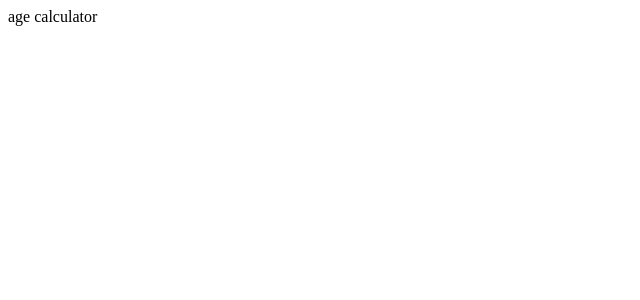
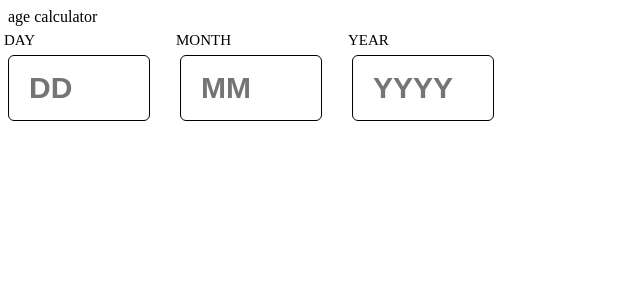
Before and after one commit to TristanAly/age-calculator_app, a React (Vite) app in the folder frontend/: page / in a window 1280 px wide. Shown: the top 300 px of the page, without its empty margins (0-640 px from the left). Built offline with nearby package versions, Linux system fonts and the light colour scheme.

Commit message:
add form simple

```diff
--- a/frontend/src/components/Form/Form.jsx
+++ b/frontend/src/components/Form/Form.jsx
@@ -0,0 +1,43 @@
+import React from "react";
+
+const Form = () => {
+  return (
+    <form>
+      <div className="labelAndInput">
+        <label htmlFor="day">DAY</label>
+        <input
+          type="number"
+          id="day"
+          name="day"
+          min="1"
+          max="31"
+          placeholder="DD"
+        />
+      </div>
+      <div className="labelAndInput">
+        <label htmlFor="month">MONTH</label>
+        <input
+          type="number"
+          id="month"
+          name="month"
+          min="1"
+          max="12"
+          placeholder="MM"
+        />
+      </div>
+      <div className="labelAndInput">
+        <label htmlFor="year">YEAR</label>
+        <input
+          type="number"
+          id="year"
+          name="year"
+          min="1850"
+          max="2024"
+          placeholder="YYYY"
+        />
+      </div>
+    </form>
+  );
+};
+
+export default Form;
--- /dev/null
+++ b/frontend/src/components/Form/form.scss
@@ -0,0 +1,21 @@
+form {
+  display: flex;
+  gap: 30px;
+  & .labelAndInput {
+    display: flex;
+    flex-direction: column;
+    & label {
+      font-size: 15px;
+      padding: 6px 0;
+      margin-left: -4px;
+    }
+    & input {
+      width: 100px;
+      font-size: 30px;
+      font-weight: bold;
+      padding: 15px 20px;
+      border: 0.5px solid;
+      border-radius: 6px;
+    }
+  }
+}
--- a/frontend/src/main.jsx
+++ b/frontend/src/main.jsx
@@ -1,6 +1,7 @@
 import React from "react";
 import ReactDOM from "react-dom/client";
 import App from "./App.jsx";
+import "./main.scss";
 
 ReactDOM.createRoot(document.getElementById("root")).render(
   <React.StrictMode>
--- /dev/null
+++ b/frontend/src/main.scss
@@ -0,0 +1 @@
+@import "./components/Form/form.scss";
--- a/frontend/src/page/Calculator/Calculator.jsx
+++ b/frontend/src/page/Calculator/Calculator.jsx
@@ -1,7 +1,13 @@
 import React from "react";
+import Form from "../../components/form/form";
 
 const Calculator = () => {
-  return <div>age calculator</div>;
+  return (
+    <div>
+      age calculator
+      <Form />
+    </div>
+  );
 };
 
 export default Calculator;
```
Also changed, not shown: frontend/src/Sass/main.scss (deleted).
